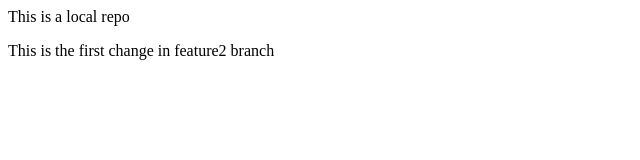
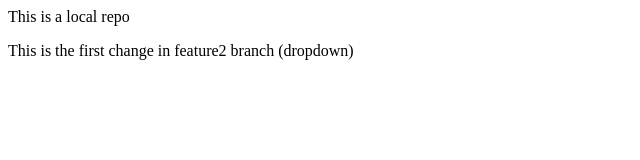
Before and after one commit to Shreepal811/LocalRepo, a plain HTML site: page index.html in a window 1280 px wide. Shown: the full height of the page, 0-640 px from the left. Drawn offline with Linux system fonts and the light colour scheme.

```diff
--- a/index.html
+++ b/index.html
@@ -1,2 +1,2 @@
 <p>This is a local repo</p>
-<p>This is the first change in feature2 branch</p>
+<p>This is the first change in feature2 branch (dropdown)</p>
```
